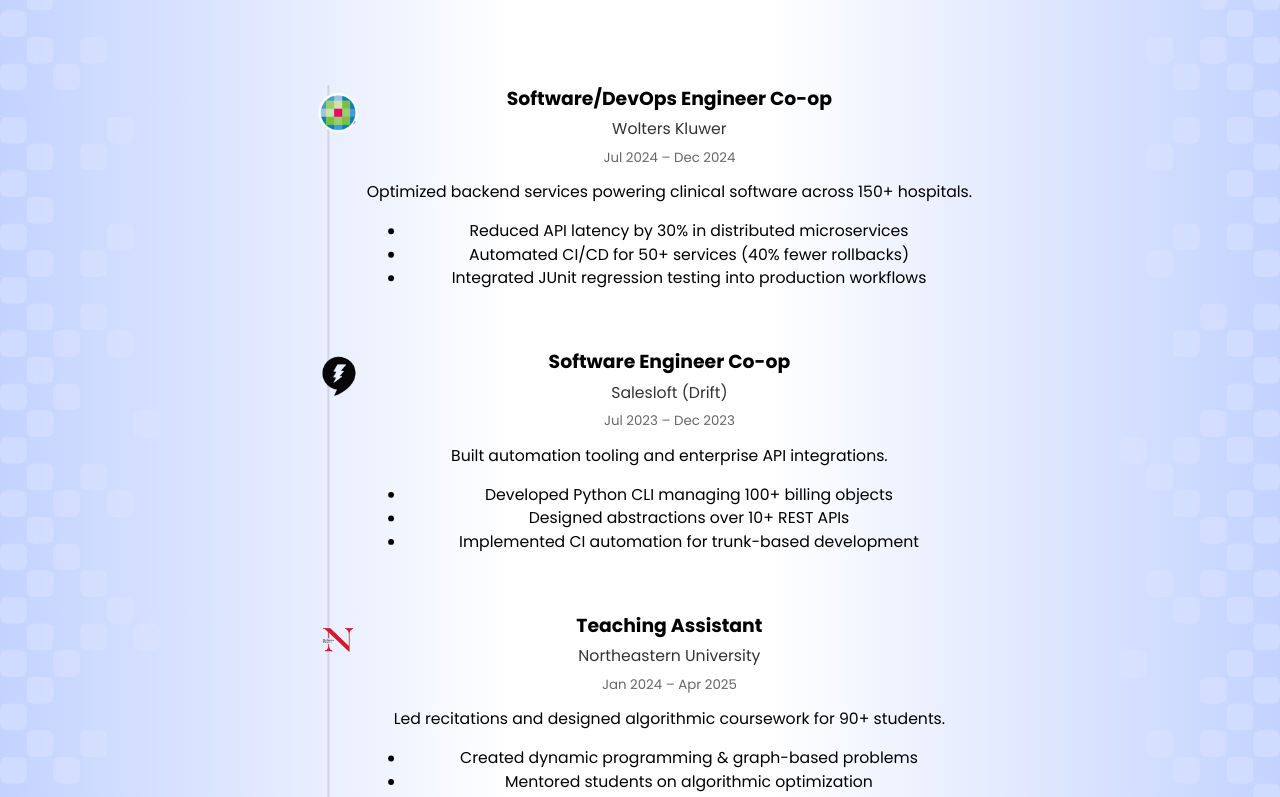
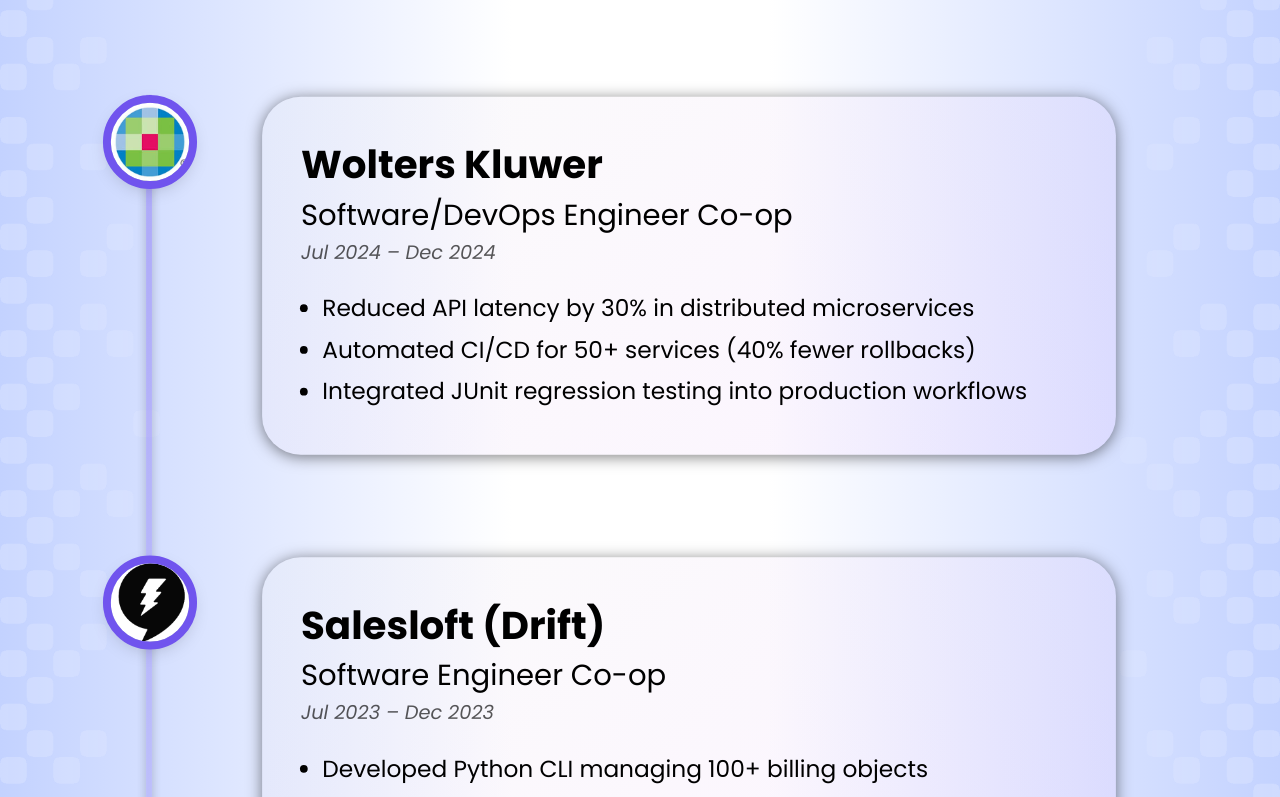
Before and after one commit to antoineassaf25/portfolio-antoine, a React (Vite) app: page / in a window 1280 px wide. Shown: the part 3963-4760 px from the top of the page. Built offline with nearby package versions, Linux system fonts and the light colour scheme.

Commit message:
Added work and education

```diff
--- a/index.html
+++ b/index.html
@@ -6,6 +6,9 @@
     <meta name="viewport" content="width=device-width, initial-scale=1.0" />
     <title>Antoine Assaf Portfolio</title>
     <link href="https://fonts.googleapis.com/css2?family=Poppins:wght@300;400;600;700&display=swap" rel="stylesheet">
+    <link rel="preconnect" href="https://fonts.googleapis.com">
+    <link rel="preconnect" href="https://fonts.gstatic.com" crossorigin>
+    <link href="https://fonts.googleapis.com/css2?family=Poppins:ital,wght@0,400;1,400;0,700;1,700&display=swap" rel="stylesheet">
   </head>
   <body>
     <div id="root"></div>
--- a/src/components/Experience.tsx
+++ b/src/components/Experience.tsx
@@ -32,7 +32,7 @@ export default function Experience() {
           imagePath='drift.webp'
         />
 
-        <TimelineItem
+        {/* <TimelineItem
           title="Teaching Assistant"
           company="Northeastern University"
           period="Jan 2024 – Apr 2025"
@@ -42,6 +42,29 @@ export default function Experience() {
             "Mentored students on algorithmic optimization"
           ]}
           imagePath='northeastern.png'
+        /> */}
+
+        <TimelineItem
+          title="MS in Computer Science"
+          company="Georgia Institute of Technology"
+          period="Aug 2025 – May 2027"
+          description=""
+          achievements={[
+            "GPA: 4.00",
+          ]}
+          imagePath='gt.png'
+        />
+
+        <TimelineItem
+          title="BS in Computer Science and Mathematics"
+          company="Northeastern University"
+          period="Aug 2021 – May 2025"
+          description=""
+          achievements={[
+            "GPA: 3.96",
+            "Honors College",
+          ]}
+          imagePath='northeastern.png'
         />
       </div>
     </section>
--- a/src/components/TimelineItem.tsx
+++ b/src/components/TimelineItem.tsx
@@ -10,15 +10,16 @@ type TimelineItemProps = {
 export default function TimelineItem({ title, company, period, description, achievements, imagePath }: TimelineItemProps) {
   return (
     <div className="timeline-item">
-      <div className="timeline-marker" style={{backgroundImage: `url(/assets/${imagePath})`}}/>
+      <div
+        className="timeline-marker"
+        style={{ backgroundImage: `url(/assets/${imagePath})` }}
+      />
       <div className="timeline-content">
-        <h3>{title}</h3>
-        <h4>{company}</h4>
-        <span className="period">{period}</span>
+        <p className="timeline-company">{company}</p>
+        <p className="timeline-title">{title}</p>
+        <p className="timeline-period">{period}</p>
 
-        <p>{description}</p>
-
-        <ul>
+        <ul className="timeline-achievements">
           {achievements.map((a, i) => (
             <li key={i}>{a}</li>
           ))}
--- a/src/index.css
+++ b/src/index.css
@@ -419,50 +419,128 @@ html {
 .timeline::before {
   content: "";
   position: absolute;
-  left: 20px;
+  left: -14px;
   top: 0;
   bottom: 0;
-  width: 2px;
-  background: #d0d3e2;
+  width: 6px;
+  background: linear-gradient(
+    to bottom,
+    #7054ee66 0%,
+    #7054ee00 100%
+  );
+  box-shadow: 0 8px 10px rgba(0, 0, 0, 0.245);
 }
 
 .timeline-item {
   position: relative;
-  padding-left: 60px;
-  margin-bottom: 60px;
+  padding-left: 100px;
+  margin-bottom: 100px;
 }
 
 .timeline-marker {
   position: absolute;
-  left: 11px;
+  left: -50px;
   top: 8px;
-  width: 40px;
-  height: 40px;
+  width: 80px;
+  height: 80px;
   border-radius: 50%;
 
   background-size: cover;
   background-position: center;
   background-repeat: no-repeat;
+  background-color: white;
+
+  object-fit: cover;
+  outline-width: 8px;
+  outline-style: solid;
+  outline-color: #7054ee;
+  box-shadow: 0 6px 20px rgb(0, 0, 0, .25);
 }
 
-.timeline-content h3 {
-  margin: 0;
-  font-size: 1.2rem;
+.timeline-content p { margin: 0; }
+
+.timeline-content {
+  width: 800px;
+
+  background: linear-gradient(
+    135deg,
+    rgb(235, 235, 235, .2) 0%,
+    rgba(239, 197, 255, 0.2) 100%
+  );
+
+  border: none;
+  border-radius: 40px;
+
+  box-shadow: 0 2px 15px rgb(0, 0, 0, .5);
+
+  padding: 40px;
+
+  display: flex;
+  justify-content: flex-start;
+  align-items: flex-start;
+  flex-direction: column;
+
+  transform: scale(.99);
+  transition: all 0.2s ease;
+
+  overflow: hidden;
 }
 
-.timeline-content h4 {
-  margin: 4px 0;
-  font-weight: 500;
-  opacity: 0.8;
+.timeline-content:hover{
+  transform: scale(1);
+  background: linear-gradient(
+    to right,
+    rgba(197, 197, 197, 0.2) 0%,
+    rgba(190, 150, 206, 0.2) 100%
+  );
 }
 
-.period {
-  font-size: 0.85rem;
-  opacity: 0.6;
+.timeline-company {
+  font-size: 40px;
+  font-weight: 700;
 }
 
-.timeline-content p {
-  margin-top: 12px;
+.timeline-title {
+  font-size: 30px;
+  font-weight: 400;
+  margin-bottom: 2px;
+}
+
+.timeline-period {
+  font-size: 20px;
+  font-weight: 400;
+  font-style: italic;
+  opacity: 0.65;
+  margin-bottom: 20px;
+}
+
+.timeline-summary {
+  font-size: 22px;
+  font-weight: 500;
+  border-left: 3px solid #7054ee;
+  padding-left: 14px;
+  margin: 18px 0 10px;
+  text-align: left;
+}
+
+.timeline-achievements {
+  margin: 0;
+  padding-left: 22px;
+  margin-top: 18px;
+  font-size: 24px;
+  line-height: 1.35;
+  text-align: left;
+}
+
+.timeline-achievements li {
+  margin: 8px 0;
+  line-height: 1.45;
+}
+
+.timeline-marker {
+  background-size: cover;
+  background-position: center;
+  background-repeat: no-repeat;
 }
 
 .footer {
```
Also changed, not shown: public/assets/gt.png (added).
